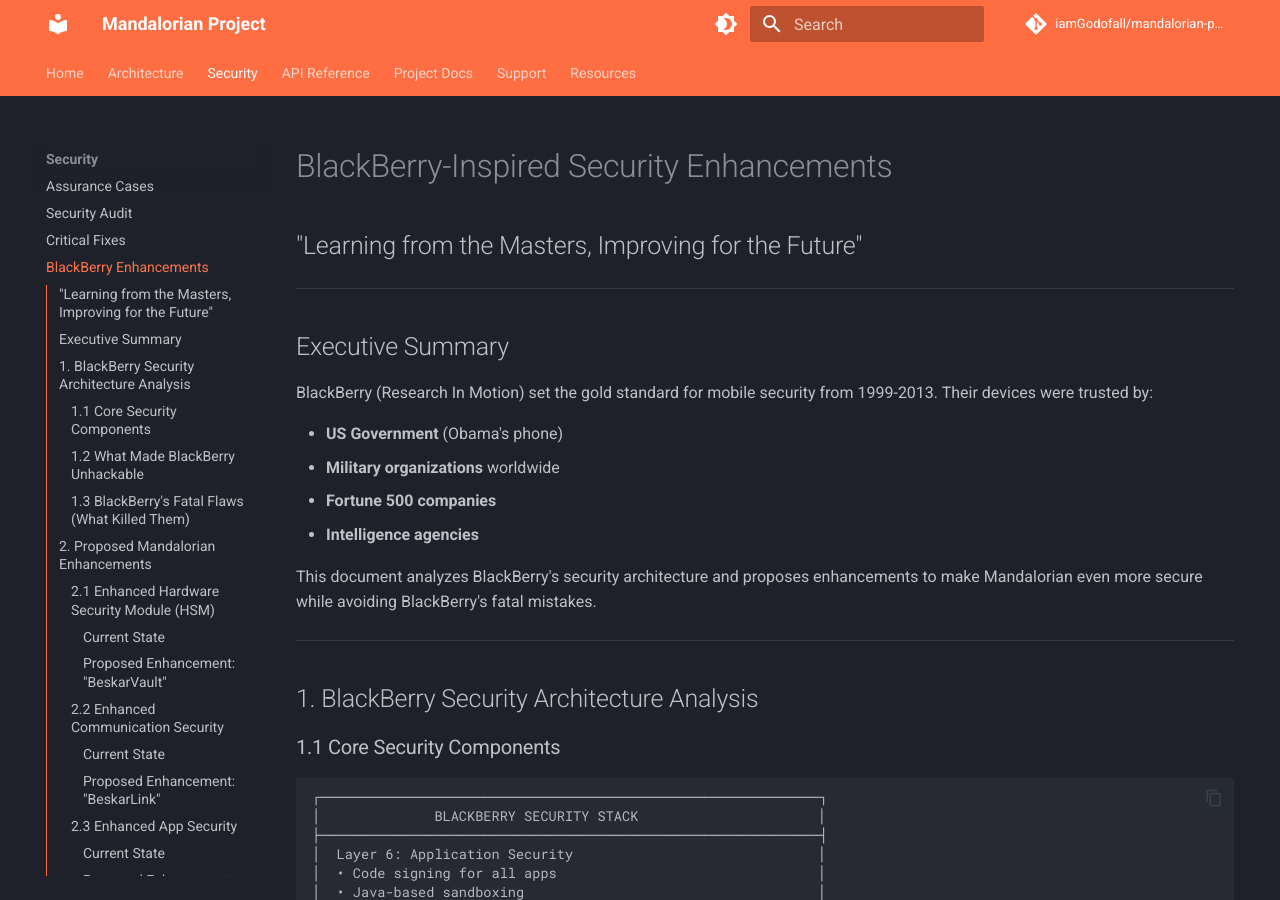
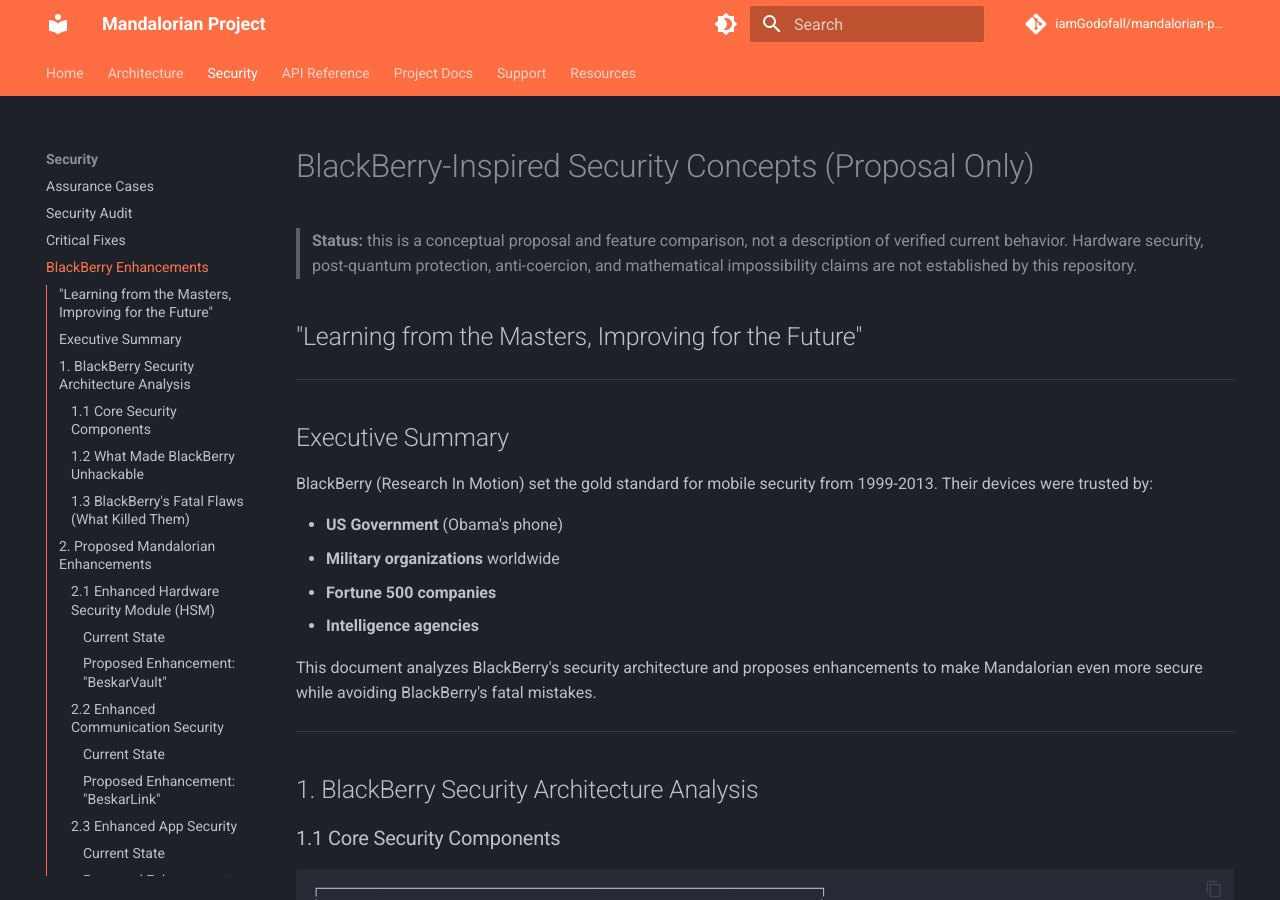
Before and after one commit to iamGodofall/mandalorian-project, an MkDocs documentation site: the page built from docs/security/BLACKBERRY_ENHANCEMENTS.md, in a window 1280 px wide and 900 px high. Built offline with MkDocs 1.6.1 and Material for MkDocs 9.7.7, drawn with Linux system fonts in a browser that asks for light colours; comment, search, counter and statistics services are not loaded; some of the changed text lies outside the part shown.

Commit message:
Label BlackBerry-inspired security ideas as unverified proposals

```diff
--- a/docs/security/BLACKBERRY_ENHANCEMENTS.md
+++ b/docs/security/BLACKBERRY_ENHANCEMENTS.md
@@ -1,4 +1,6 @@
-# BlackBerry-Inspired Security Enhancements
+# BlackBerry-Inspired Security Concepts (Proposal Only)
+
+> **Status:** this is a conceptual proposal and feature comparison, not a description of verified current behavior. Hardware security, post-quantum protection, anti-coercion, and mathematical impossibility claims are not established by this repository.
 
 ## "Learning from the Masters, Improving for the Future"
 
@@ -647,7 +649,7 @@
 | **Network Security** | ⚠️ Centralized BES | ✅ No cloud dependency | ✅✅ P2P enterprise |
 | **Key Management** | ✅ HSM | ✅ Hardware fusing | ✅✅ HSM + hierarchy |
 | **Tamper Resistance** | ✅ Physical | ✅ Hardware-based | ✅✅ Multi-sensor |
-| **Government Backdoors** | ⚠️ Yes (alleged) | ✅ Impossible | ✅✅ Mathematically impossible |
+| **Resistance to coercion/backdoors** | Threat-model dependent | Not demonstrated | Design goal only; no mathematical guarantee established |
 | **Open Standards** | ❌ Proprietary | ✅ Open source | ✅✅ Open + audited |
 
 ---
```
